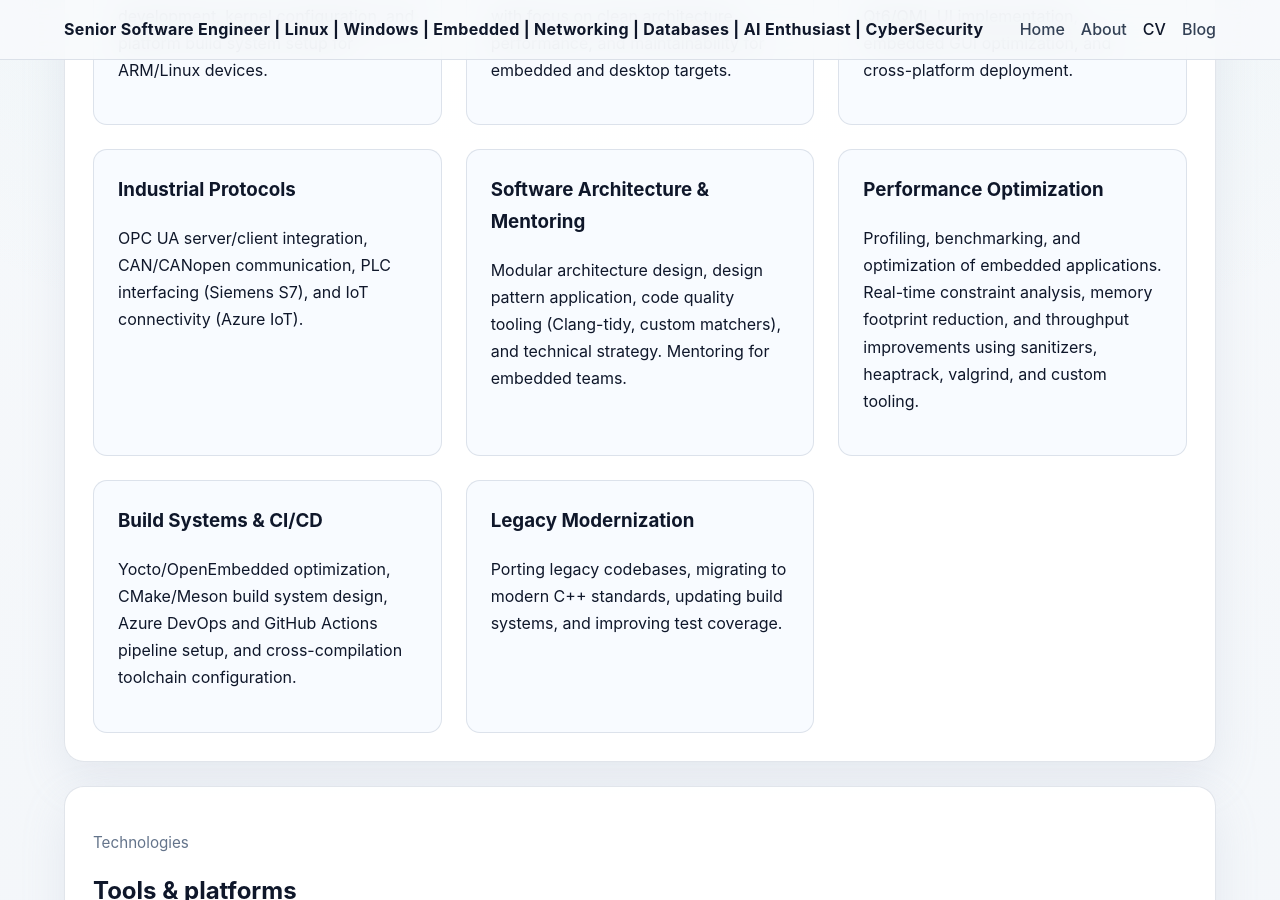
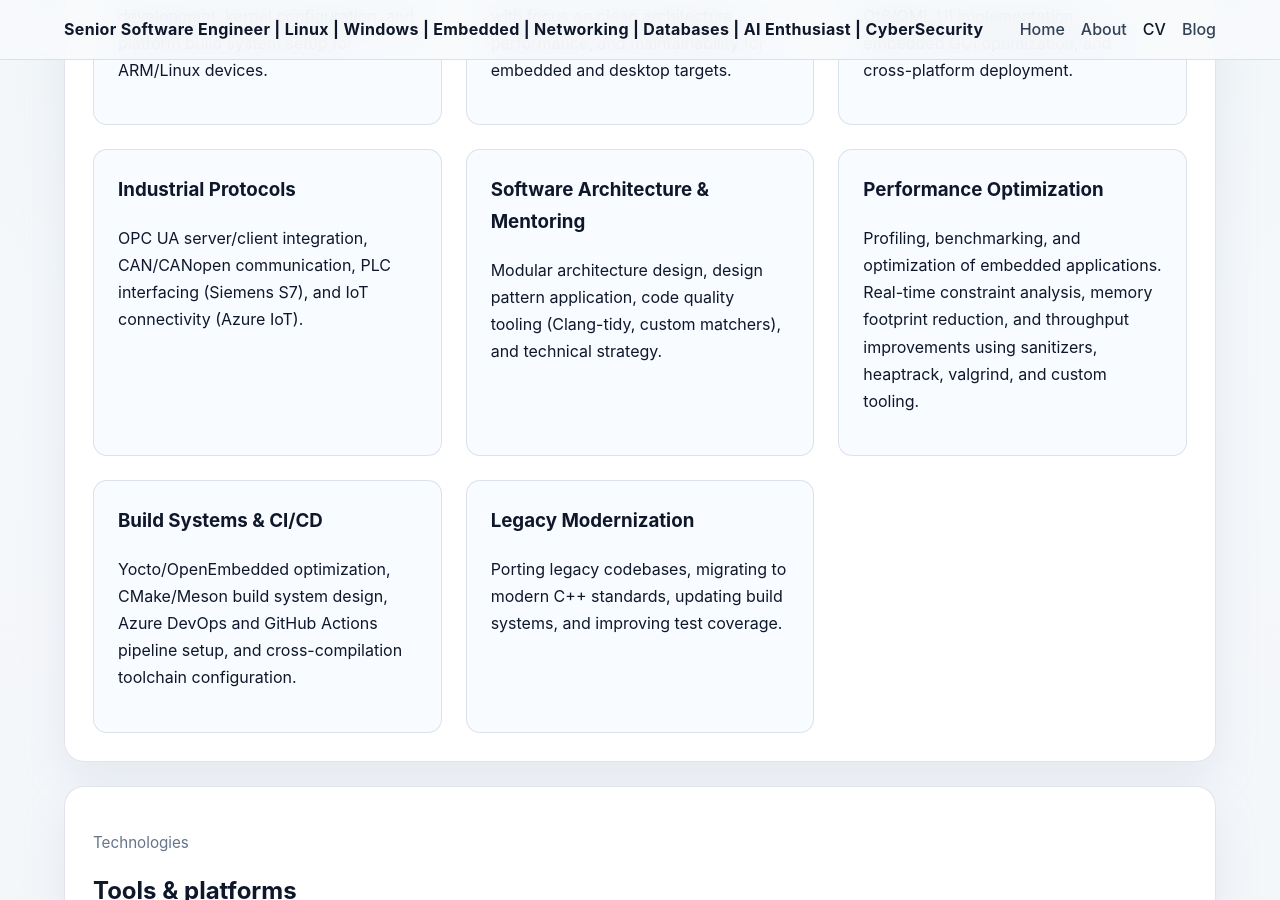
Before and after one commit to daniel-petrovic/daniel-petrovic.github.io, a Jekyll site: the page built from cv.md, in a window 1280 px wide and 900 px high, scrolled down 891 px. Built offline with Jekyll 4.4.1, drawn with Linux system fonts in a browser that asks for light colours.

Commit message:
Update cv

```diff
--- a/cv.md
+++ b/cv.md
@@ -55,7 +55,7 @@ permalink: /cv/
     </article>
     <article class="card">
       <h3>Software Architecture &amp; Mentoring</h3>
-      <p>Modular architecture design, design pattern application, code quality tooling (Clang-tidy, custom matchers), and technical strategy. Mentoring for embedded teams.</p>
+      <p>Modular architecture design, design pattern application, code quality tooling (Clang-tidy, custom matchers), and technical strategy.</p>
     </article>
     <article class="card">
       <h3>Performance Optimization</h3>
```
